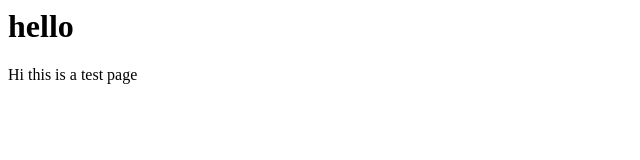
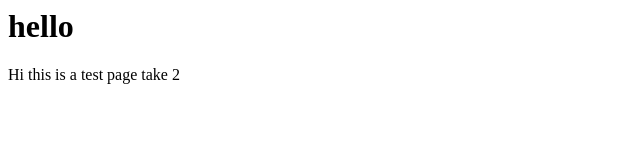
Before and after one commit to lundythomas/lundythomas.guthub.io, a plain HTML site: page index.html in a window 1280 px wide. Shown: the full height of the page, 0-640 px from the left. Drawn offline with Linux system fonts and the light colour scheme.

Commit message:
Update index.html

```diff
--- a/index.html
+++ b/index.html
@@ -1,15 +1,14 @@
-<html>
-
 <html lang="en">
 
-<title>This is a test site</title>
+  <title>This is a test site</title>
 
-<body>
+    <body>
 
-  <h1>hello</h1>
+        <h1>hello</h1>
 
-  <p>Hi this is a test page</p>
+        <p>Hi this is a test page take 2</p>
 
 </body>
+    </body>
 
 </html>
```
